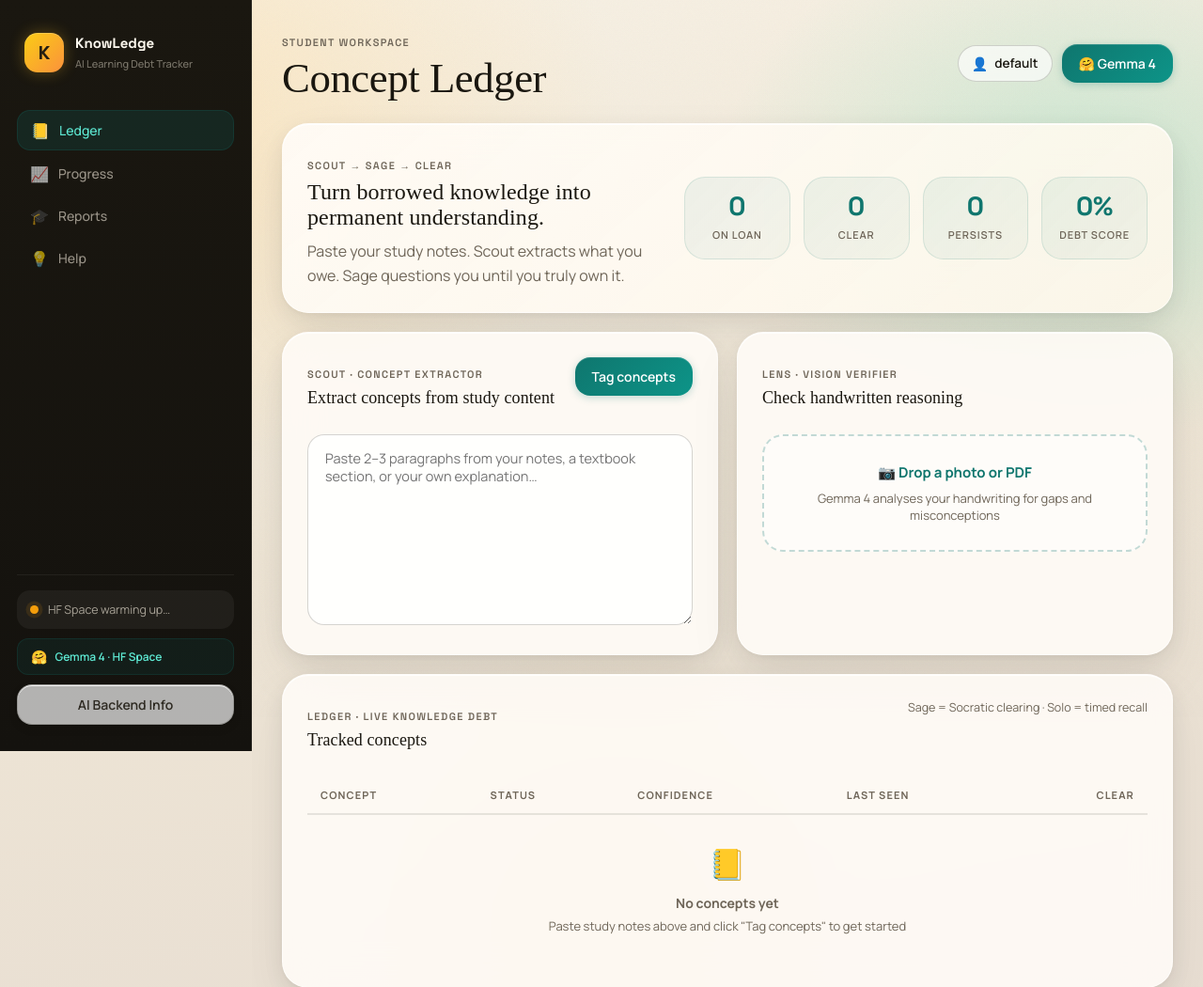
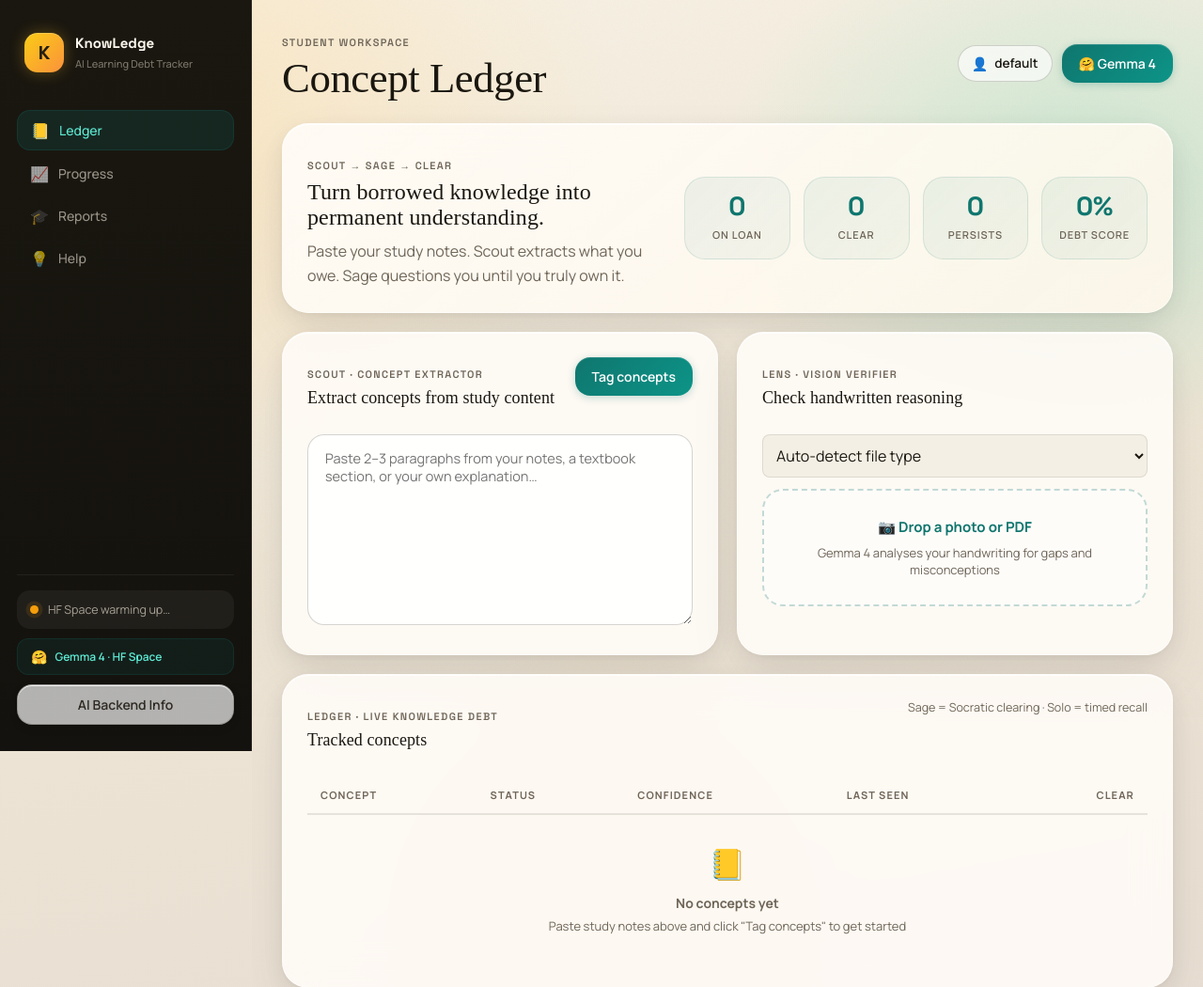
Before and after one commit to Charan-suresh/KnowLedge, a FastAPI app: page /ledger in a window 1280 px wide. Shown: the part 37-1087 px from the top of the page at 94% size. Run offline with FastAPI, Linux system fonts and the light colour scheme; data that the repository does not hold is empty; some web fonts are replaced.

Commit message:
feat: add file type dropdown to Lens UI and add robust PDF parsing error handling

```diff
--- a/knowledge/main.py
+++ b/knowledge/main.py
@@ -443,6 +443,7 @@ def sage(body: dict, db=Depends(get_db)):
 @app.post("/api/lens")
 async def lens(
     file: UploadFile = File(...),
+    document_type: str = Form("auto"),
     concept: str = Form(""),
     student_id: str = Form("default"),
     ollama_url: str = Form(DEFAULT_OLLAMA_URL),
@@ -451,17 +452,31 @@ async def lens(
     contents = await file.read()
     images_b64 = []
 
-    if file.content_type == "application/pdf":
+    is_pdf = False
+    if document_type == "pdf":
+        is_pdf = True
+    elif document_type == "auto" and file.content_type == "application/pdf":
+        is_pdf = True
+    elif document_type == "auto" and file.filename and file.filename.lower().endswith(".pdf"):
+        is_pdf = True
+
+    if is_pdf:
         try:
             import fitz
         except ModuleNotFoundError as exc:
-            raise RuntimeError("PDF support requires pymupdf/fitz to be installed.") from exc
-        doc = fitz.open(stream=contents, filetype="pdf")
-        for i in range(min(len(doc), 3)):
-            pix = doc[i].get_pixmap(dpi=150)
-            images_b64.append(base64.b64encode(pix.tobytes("png")).decode())
+            raise HTTPException(status_code=500, detail="PDF support requires pymupdf/fitz to be installed.") from exc
+        try:
+            doc = fitz.open(stream=contents, filetype="pdf")
+            for i in range(min(len(doc), 3)):
+                pix = doc[i].get_pixmap(dpi=150)
+                images_b64.append(base64.b64encode(pix.tobytes("png")).decode())
+        except Exception as exc:
+            raise HTTPException(status_code=400, detail=f"Could not read PDF: {exc}")
     else:
         images_b64.append(base64.b64encode(contents).decode())
+
+    if not images_b64 or not images_b64[0]:
+        raise HTTPException(status_code=400, detail="No readable pages or images found in the uploaded file.")
 
     concepts_row = db.execute(
         "SELECT name FROM concepts WHERE student_id=? AND status='on-loan' LIMIT 10",
--- a/knowledge/templates/ledger.html
+++ b/knowledge/templates/ledger.html
@@ -42,11 +42,18 @@
         <h3>Check handwritten reasoning</h3>
       </div>
     </div>
-    <label class="upload-box" for="lensFile">
-      <input id="lensFile" type="file" accept=".jpg,.jpeg,.png,.webp,.pdf" onchange="runLens(this.files[0])">
-      <strong>📷 Drop a photo or PDF</strong>
-      <span>Gemma 4 analyses your handwriting for gaps and misconceptions</span>
-    </label>
+    <div style="margin-bottom:12px">
+      <select id="lensFileType" style="width:100%;margin-bottom:12px;padding:10px;border-radius:8px;border:1px solid var(--line);background:var(--bg);color:var(--text);font-family:inherit">
+        <option value="auto">Auto-detect file type</option>
+        <option value="image">Image (JPG, PNG, WebP)</option>
+        <option value="pdf">PDF Document</option>
+      </select>
+      <label class="upload-box" for="lensFile">
+        <input id="lensFile" type="file" accept=".jpg,.jpeg,.png,.webp,.pdf" onchange="runLens(this.files[0])">
+        <strong>📷 Drop a photo or PDF</strong>
+        <span>Gemma 4 analyses your handwriting for gaps and misconceptions</span>
+      </label>
+    </div>
     <div id="lensResult" class="lens-card"></div>
   </section>
 </div>
@@ -203,8 +210,10 @@
     const resultEl = document.getElementById("lensResult");
     resultEl.innerHTML = `<p class="inline-status" style="color:var(--muted)">🔍 Lens is analysing your work…</p>`;
 
+    const fileType = document.getElementById("lensFileType").value;
     const formData = new FormData();
     formData.append("file",       file);
+    formData.append("document_type", fileType);
     formData.append("concept",    "");
     formData.append("student_id", getStudentId());
     formData.append("ollama_url", getLLMConfig().ollama_url);
```
